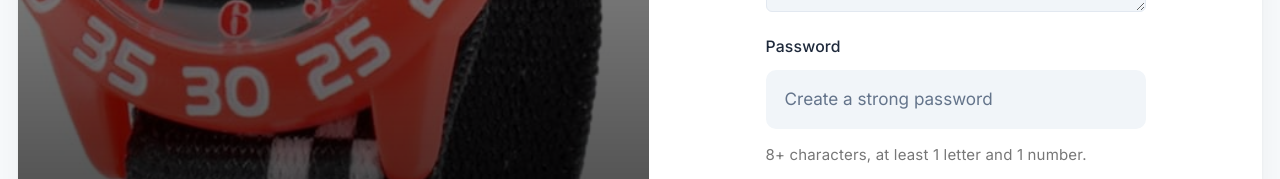
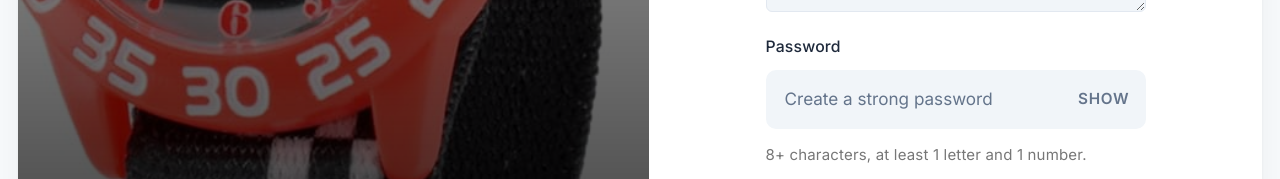
Before and after one commit to NakattakaN/CS308-PROJECT, a React (Vite) app in the folder 308-app/: page /register in a window 1280 px wide. Shown: the part 766-945 px from the top of the page. Built offline with nearby package versions, Linux system fonts and the light colour scheme.

Commit message:
Added show hide password on Login/Register pages

```diff
--- a/308-app/src/LoginPage.jsx
+++ b/308-app/src/LoginPage.jsx
@@ -16,6 +16,7 @@
     password: '',
     rememberMe: false
   });
+  const [showPassword, setShowPassword] = useState(false);
 
   // Function to update state as input fields change
   const handleChange = (e) => {
@@ -120,15 +121,43 @@
 
               <div className="input-group">
                 <label htmlFor="password">Password</label>
+                <div style={{ position: 'relative' }}>
                   <input
-                  type="password"
+                    type={showPassword ? 'text' : 'password'}
                     id="password"
                     name="password"
                     placeholder="••••••••"
                     value={formData.password}
                     onChange={handleChange}
                     required
+                    style={{ paddingRight: '2.5rem' }}
                   />
+                  <button
+                    type="button"
+                    onClick={() => setShowPassword(!showPassword)}
+                    style={{
+                      position: 'absolute',
+                      right: '12px',
+                      top: '50%',
+                      transform: 'translateY(-50%)',
+                      background: 'none',
+                      border: 'none',
+                      cursor: 'pointer',
+                      fontSize: '0.85rem',
+                      fontWeight: '600',
+                      color: 'var(--text-muted)',
+                      padding: '4px',
+                      textTransform: 'uppercase',
+                      letterSpacing: '0.05em',
+                      transition: 'color 0.2s'
+                    }}
+                    aria-label={showPassword ? 'Hide password' : 'Show password'}
+                    onMouseEnter={(e) => e.target.style.color = 'var(--primary-color)'}
+                    onMouseLeave={(e) => e.target.style.color = 'var(--text-muted)'}
+                  >
+                    {showPassword ? 'Hide' : 'Show'}
+                  </button>
+                </div>
               </div>
 
 <button type="submit" className="btn-primary">Sign In</button>
--- a/308-app/src/RegisterPage.jsx
+++ b/308-app/src/RegisterPage.jsx
@@ -18,6 +18,7 @@
     homeAddress: '',
   });
   const [passwordError, setPasswordError] = useState('');
+  const [showPassword, setShowPassword] = useState(false);
 
   const handleChange = (e) => {
     const { name, value } = e.target;
@@ -139,15 +140,43 @@
                 <div className="label-flex">
                   <label htmlFor="password">Password</label>
                 </div>
+                <div style={{ position: 'relative' }}>
                   <input
-                  type="password"
+                    type={showPassword ? 'text' : 'password'}
                     id="password"
                     name="password"
                     placeholder="Create a strong password"
                     value={formData.password}
                     onChange={handleChange}
                     required
+                    style={{ paddingRight: '2.5rem' }}
                   />
+                  <button
+                    type="button"
+                    onClick={() => setShowPassword(!showPassword)}
+                    style={{
+                      position: 'absolute',
+                      right: '12px',
+                      top: '50%',
+                      transform: 'translateY(-50%)',
+                      background: 'none',
+                      border: 'none',
+                      cursor: 'pointer',
+                      fontSize: '0.85rem',
+                      fontWeight: '600',
+                      color: 'var(--text-muted)',
+                      padding: '4px',
+                      textTransform: 'uppercase',
+                      letterSpacing: '0.05em',
+                      transition: 'color 0.2s'
+                    }}
+                    aria-label={showPassword ? 'Hide password' : 'Show password'}
+                    onMouseEnter={(e) => e.target.style.color = 'var(--primary-color)'}
+                    onMouseLeave={(e) => e.target.style.color = 'var(--text-muted)'}
+                  >
+                    {showPassword ? 'Hide' : 'Show'}
+                  </button>
+                </div>
                 <small style={{ color: passwordError ? '#b00020' : '#777', display: 'block', marginTop: '4px' }}>
                   {passwordError || PASSWORD_HINT}
                 </small>
```
Also changed, not shown: 1 other file (tests, documents, lock files or other folders). Lines whose indentation alone changed are shown as unchanged.
